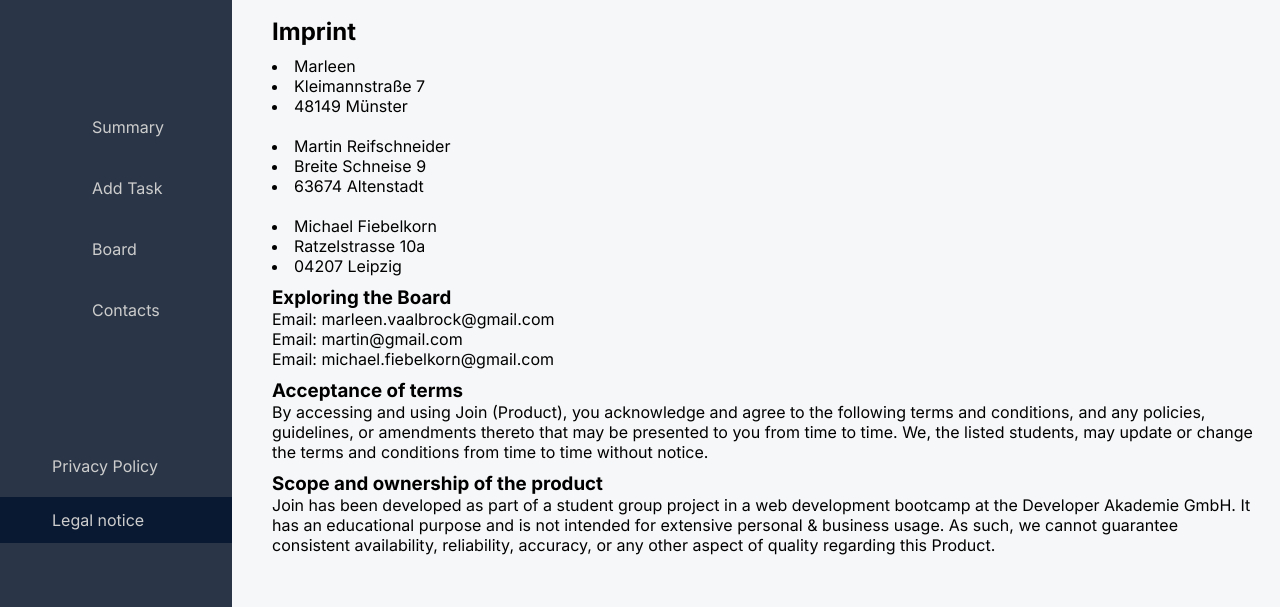
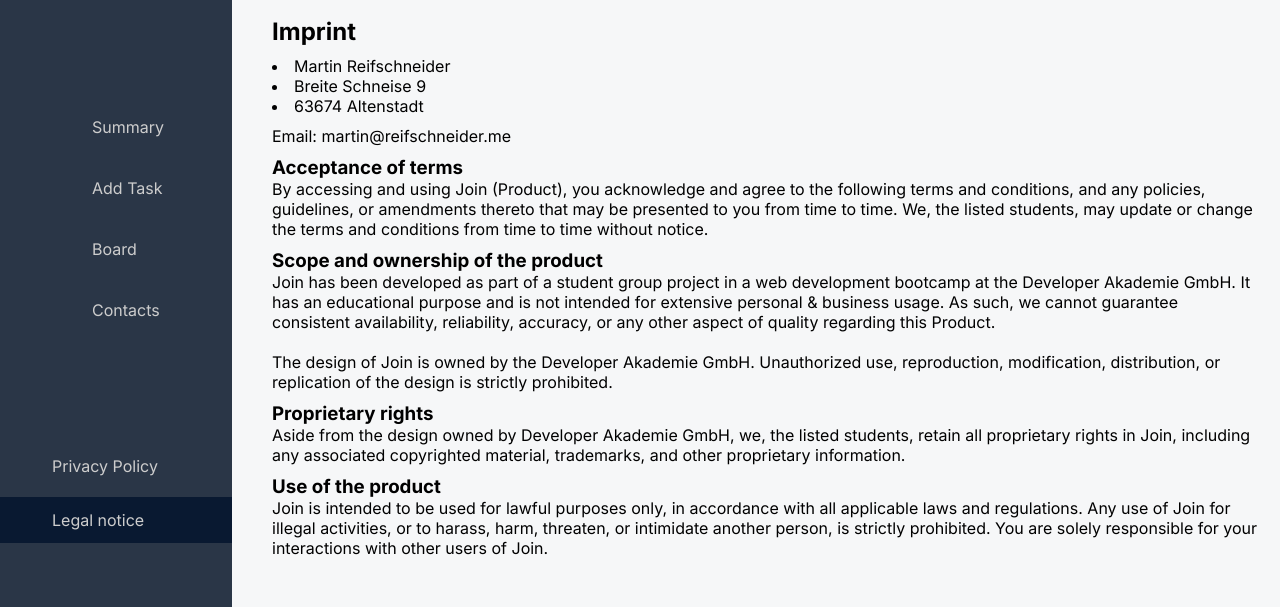
Before and after one commit to mercoding/join, a website: page html/impressum.html in a window 1280 px wide. Shown: the part 193-800 px from the top of the page. Drawn offline with Linux system fonts and the light colour scheme; no server answers.

Commit message:
update - imprint

```diff
--- a/html/impressum.html
+++ b/html/impressum.html
@@ -82,25 +82,25 @@
 
           <h2 class="mt-10">Imprint</h2>
           <div class="mt-10">
-            <li>Marleen</li>
+            <!--<li>Marleen</li>
             <li>Kleimannstraße 7</li>
             <li>48149 Münster</li>
-            <br>
+            <br>-->
             <li>Martin Reifschneider</li>
             <li>Breite Schneise 9</li>
             <li>63674 Altenstadt</li>
-            <br>
+            <!--<br>
             <li>Michael Fiebelkorn</li>
             <li>Ratzelstrasse 10a</li>
-            <li>04207 Leipzig</li>
+            <li>04207 Leipzig</li>-->
           </div>
           <div class="mt-10">
-            <h3>Exploring the Board</h3>
+            <!--<h3>Exploring the Board</h3>
             <span>Email: marleen.vaalbrock@gmail.com</span>
-            <br>
-            <span>Email: martin@gmail.com</span>
-            <br>
-            <span>Email: michael.fiebelkorn@gmail.com</span>
+            <br>-->
+            <span>Email: martin@reifschneider.me</span>
+            <!--<br>
+            <span>Email: michael.fiebelkorn@gmail.com</span>-->
           </div>
           <div class="mt-10">
             <h3 class="mt-10">Acceptance of terms</h3>
```
Also changed, not shown: 2 other files.
